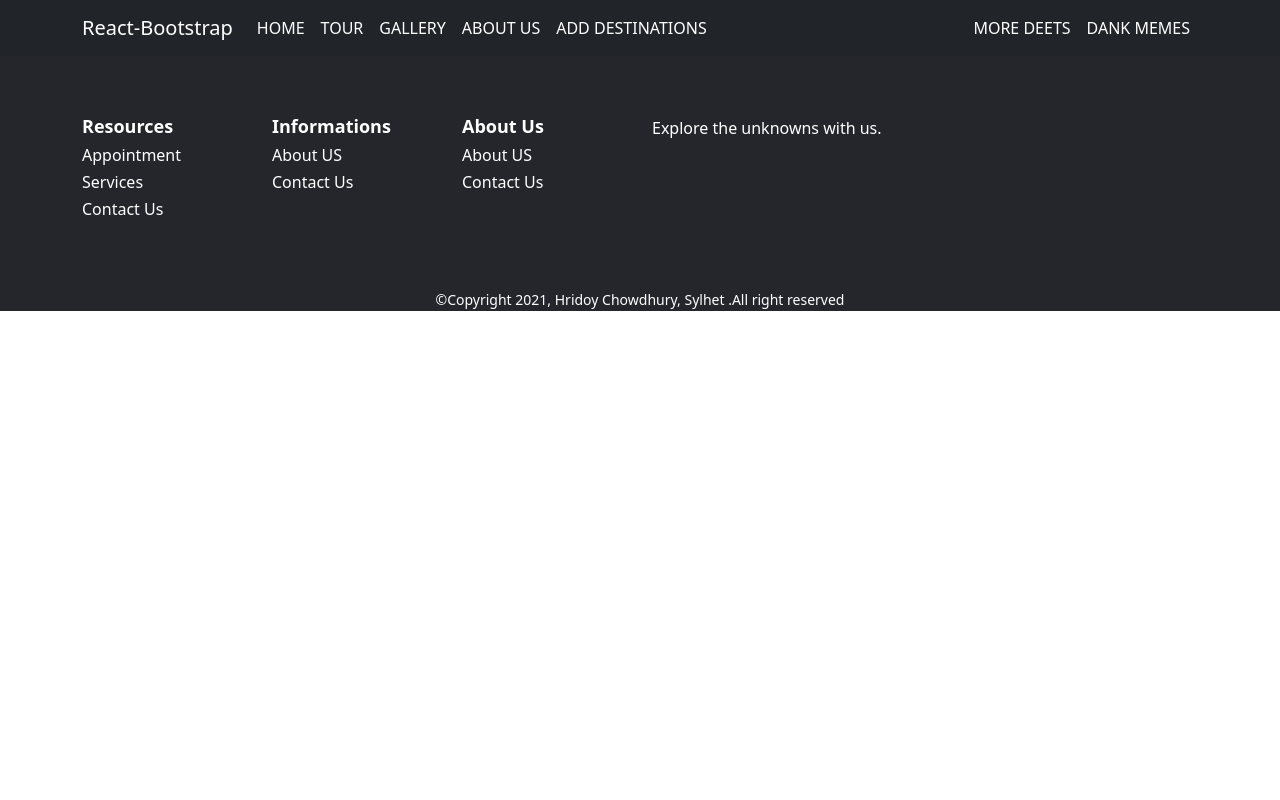
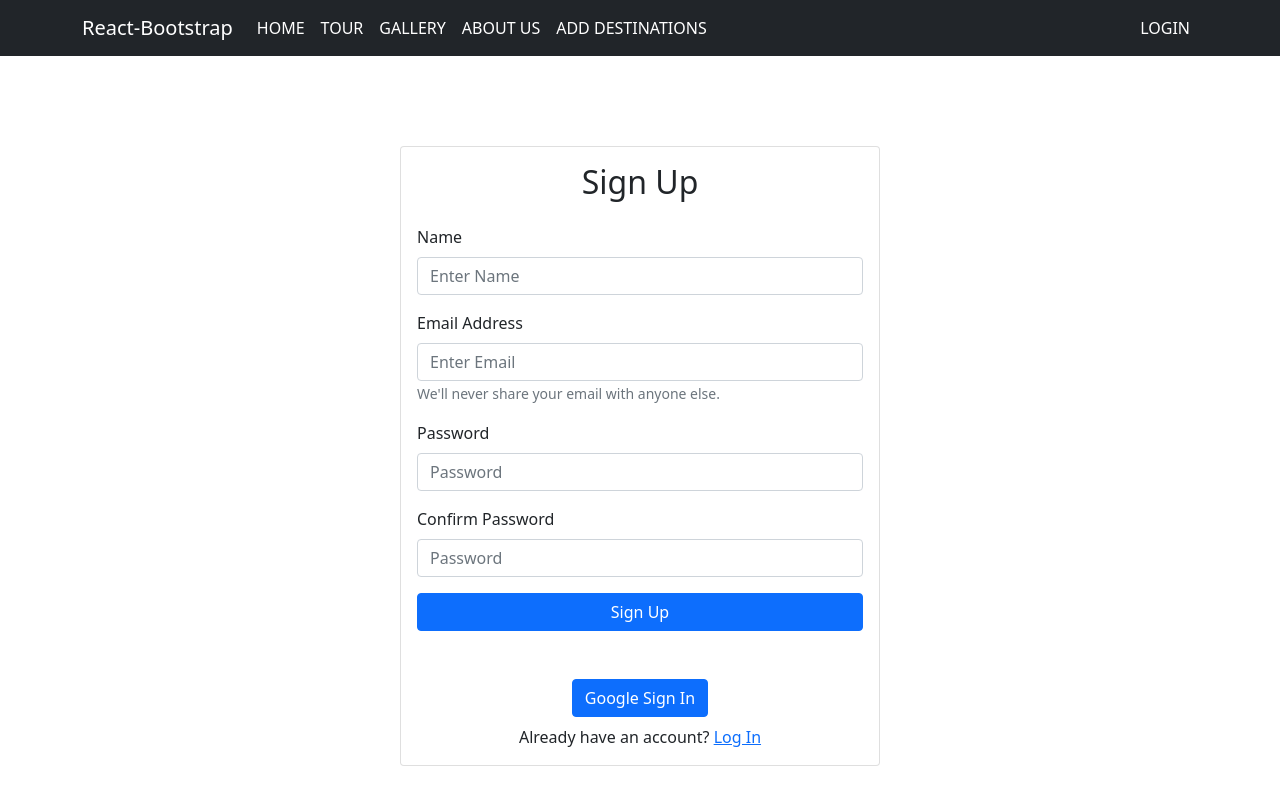
Before and after one commit to Hridoy3519/Travelo-Client-side, a React (Create React App) app: page /signup in a window 1280 px wide. Shown: the top 800 px of the page. Built offline with nearby package versions, Linux system fonts and the light colour scheme.

Commit message:
Google Sign In created with Firebase

```diff
--- a/package.json
+++ b/package.json
@@ -7,6 +7,7 @@
     "@testing-library/react": "^11.2.7",
     "@testing-library/user-event": "^12.8.3",
     "bootstrap": "^5.1.3",
+    "firebase": "^9.2.0",
     "react": "^17.0.2",
     "react-bootstrap": "^2.0.1",
     "react-dom": "^17.0.2",
--- a/src/App.js
+++ b/src/App.js
@@ -5,6 +5,8 @@ import Header from './Pages/Shared/Header/Header';
 import Footer from './Pages/Shared/Footer/Footer';
 import AddDestination from './Pages/AddDestination/AddDestination';
 import Home from './Pages/Home/Home/Home';
+import Login from './Pages/Login/Login/Login';
+import Signup from './Pages/Login/Signup/Signup';
 
 function App() {
   return (
@@ -21,6 +23,12 @@ function App() {
           <Route path="/addDestination">
             <AddDestination></AddDestination>
           </Route>
+          <Route path="/login">
+            <Login></Login>
+          </Route>
+          <Route path="/signup">
+            <Signup></Signup>
+          </Route>
         </Switch>
         <Footer></Footer>
       </Router>
--- /dev/null
+++ b/src/Firebase/firebase.config.js
@@ -0,0 +1,10 @@
+const firebaseConfig = {
+    apiKey: "AIzaSyAJ83PiN9900RxjWzh0E4bLd2T-p-JEGtM",
+    authDomain: "travel-guide-cbac7.firebaseapp.com",
+    projectId: "travel-guide-cbac7",
+    storageBucket: "travel-guide-cbac7.appspot.com",
+    messagingSenderId: "51309077160",
+    appId: "1:51309077160:web:724fb8a1d4c0c8265f589d"
+  };
+
+  export default firebaseConfig;
--- /dev/null
+++ b/src/Firebase/firebase.init.js
@@ -0,0 +1,8 @@
+import { initializeApp } from "firebase/app";
+import firebaseConfig from "./firebase.config";
+
+const initializeFirebaseAuthentication = () => {
+    initializeApp(firebaseConfig);
+}
+
+export default initializeFirebaseAuthentication;
--- /dev/null
+++ b/src/Hooks/useFirebase.js
@@ -0,0 +1,38 @@
+import initializeFirebaseAuthentication from "../Firebase/firebase.init";
+import { GoogleAuthProvider, getAuth, signInWithPopup, onAuthStateChanged } from "firebase/auth";
+import { useState } from "react";
+import { useEffect } from "react";
+initializeFirebaseAuthentication();
+const useFirebase = () => {
+  const [user, setUser] = useState({});
+  const [error, setError] = useState("");
+  const googleProvider = new GoogleAuthProvider();
+  const auth = getAuth();
+
+  const signInWithGoogle = () => {
+    signInWithPopup(auth, googleProvider)
+      .then((result) => {
+        setUser(result.user);
+      })
+      .catch((error) => {
+        setError(error.message);
+      });
+  };
+
+  //Observer
+  useEffect(() => {
+    onAuthStateChanged(auth, (user) => {
+      if (user) {
+        setUser(user);
+      }
+    });
+  }, []);
+
+
+  return {
+    user,
+    signInWithGoogle,
+  };
+};
+
+export default useFirebase;
--- /dev/null
+++ b/src/Pages/Login/Login/Login.js
@@ -0,0 +1,72 @@
+import React from "react";
+import { useState } from "react";
+import { Button, Card, Container, Form } from "react-bootstrap";
+import { Link } from "react-router-dom";
+import useFirebase from "../../../Hooks/useFirebase";
+
+const Login = () => {
+  const [email, setEmail] = useState("");
+  const [password, setPassword] = useState("");
+  const {signInWithGoogle} = useFirebase();
+
+  const handleEmail = (e) => {
+    setEmail(e.target.value);
+  };
+  const handlePassword = (e) => {
+    setPassword(e.target.value);
+  };
+  return (
+    <Container
+      className="d-flex align-items-center justify-content-center"
+      style={{ minHeight: "100vh" }}
+    >
+      <div className="w-100 login-page" style={{ maxWidth: "480px" }}>
+        <Card>
+          <Card.Body>
+            <h2 className="text-center mb-4">Log In</h2>
+            <Form>
+
+              <Form.Group className="mb-3" controlId="formBasicEmail">
+                <Form.Label>Email Address</Form.Label>
+                <Form.Control
+                  onBlur={handleEmail}
+                  type="email"
+                  placeholder="Enter Email"
+                />
+              </Form.Group>
+
+              <Form.Group className="mb-3" controlId="formBasicPassword">
+                <Form.Label>Password</Form.Label>
+                <Form.Control
+                  onBlur={handlePassword}
+                  type="password"
+                  placeholder="Password"
+                />
+              </Form.Group>
+              <Button
+
+                className="w-100"
+                variant="primary"
+                type="submit"
+              >
+                Log In
+              </Button>
+            </Form>
+            <div className="text-center mt-2">
+              Need an Account? <Link to="/signup">Sign Up</Link>
+            </div>
+            <div className="text-center mt-2">
+              <Button
+              onClick={signInWithGoogle}
+              >Google Sign In</Button>
+            </div>
+          </Card.Body>
+        </Card>
+      </div>
+    </Container>
+  );
+};
+
+export default Login;
+
+// {error && <Alert variant="danger"> {error} </Alert>}
--- /dev/null
+++ b/src/Pages/Login/Signup/Signup.js
@@ -0,0 +1,94 @@
+import React from "react";
+import { useState } from "react";
+import { Button, Card, Container, Form } from "react-bootstrap";
+import { Link } from "react-router-dom";
+
+const Signup = () => {
+  const [name, setName] = useState("");
+  const [email, setEmail] = useState("");
+  const [password, setPassword] = useState("");
+  const [confirmPassword, setConfirmPassword] = useState("");
+
+  const handleName = (e) => {
+    setName(e.target.value);
+  };
+  const handleEmail = (e) => {
+    setEmail(e.target.value);
+  };
+  const handlePassword = (e) => {
+    setPassword(e.target.value);
+  };
+  const handleConfirmPassword = (e) => {
+    setConfirmPassword(e.target.value);
+  };
+  return (
+    <Container
+      className="d-flex align-items-center justify-content-center"
+      style={{ minHeight: "100vh" }}
+    >
+      <div className="w-100" style={{ maxWidth: "480px" }}>
+        <Card>
+          <Card.Body>
+            <h2 className="text-center mb-4">Sign Up</h2>
+            <Form>
+
+              <Form.Group className="mb-3" controlId="formBasicName">
+                <Form.Label>Name</Form.Label>
+                <Form.Control
+                  onBlur={handleName}
+                  type="text"
+                  placeholder="Enter Name"
+                />
+              </Form.Group>
+              <Form.Group className="mb-3" controlId="formBasicEmail">
+                <Form.Label>Email Address</Form.Label>
+                <Form.Control
+                  onBlur={handleEmail}
+                  type="email"
+                  placeholder="Enter Email"
+                />
+                <Form.Text className="text-muted">
+                  We'll never share your email with anyone else.
+                </Form.Text>
+              </Form.Group>
+
+              <Form.Group className="mb-3" controlId="formBasicPassword">
+                <Form.Label>Password</Form.Label>
+                <Form.Control
+                  onBlur={handlePassword}
+                  type="password"
+                  placeholder="Password"
+                />
+              </Form.Group>
+
+              <Form.Group className="mb-3" controlId="formBasicConfirmPassword">
+                <Form.Label>Confirm Password</Form.Label>
+                <Form.Control
+                  onBlur={handleConfirmPassword}
+                  type="password"
+                  placeholder="Password"
+                />
+              </Form.Group>
+              <Button className="w-100" variant="primary" type="submit">
+                Sign Up
+              </Button>
+              <br />
+              <br />
+              <br />
+              <div className="text-center">
+                <Button>Google Sign In</Button>
+              </div>
+            </Form>
+            <div className="text-center mt-2">
+              Already have an account? <Link to="/login">Log In</Link>
+            </div>
+          </Card.Body>
+        </Card>
+      </div>
+    </Container>
+  );
+};
+
+export default Signup;
+
+//{error && <Alert variant="danger"> {error} </Alert>}
--- a/src/Pages/Shared/Header/Header.js
+++ b/src/Pages/Shared/Header/Header.js
@@ -18,10 +18,7 @@ const Header = () => {
               <Nav.Link as={Link} to='/addDestination'>Add Destinations</Nav.Link>
             </Nav>
             <Nav>
-              <Nav.Link href="#deets">More deets</Nav.Link>
-              <Nav.Link eventKey={2} href="#memes">
-                Dank memes
-              </Nav.Link>
+              <Nav.Link as={Link} to='/login'>Login</Nav.Link>
             </Nav>
           </Navbar.Collapse>
         </Container>
```
Also changed, not shown: 1 other file (tests, documents, lock files or other folders).
